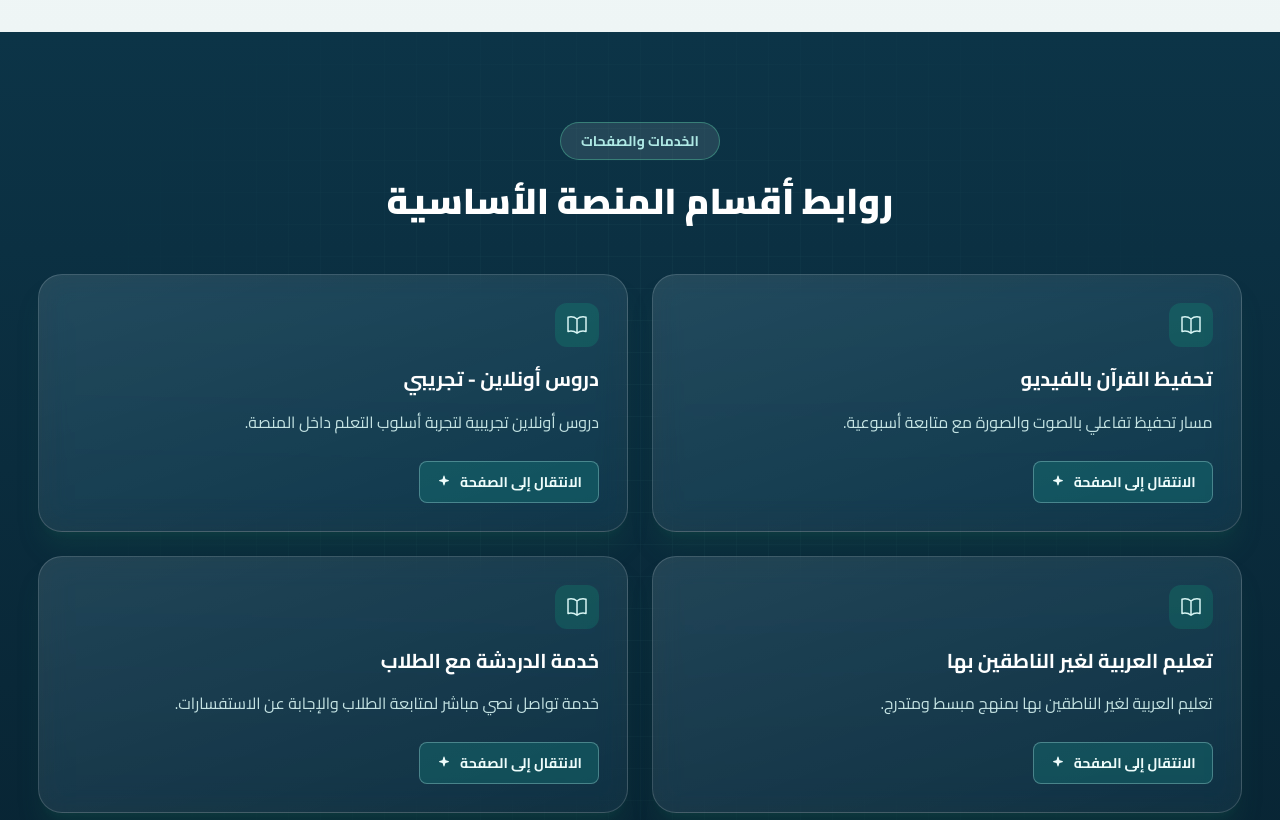
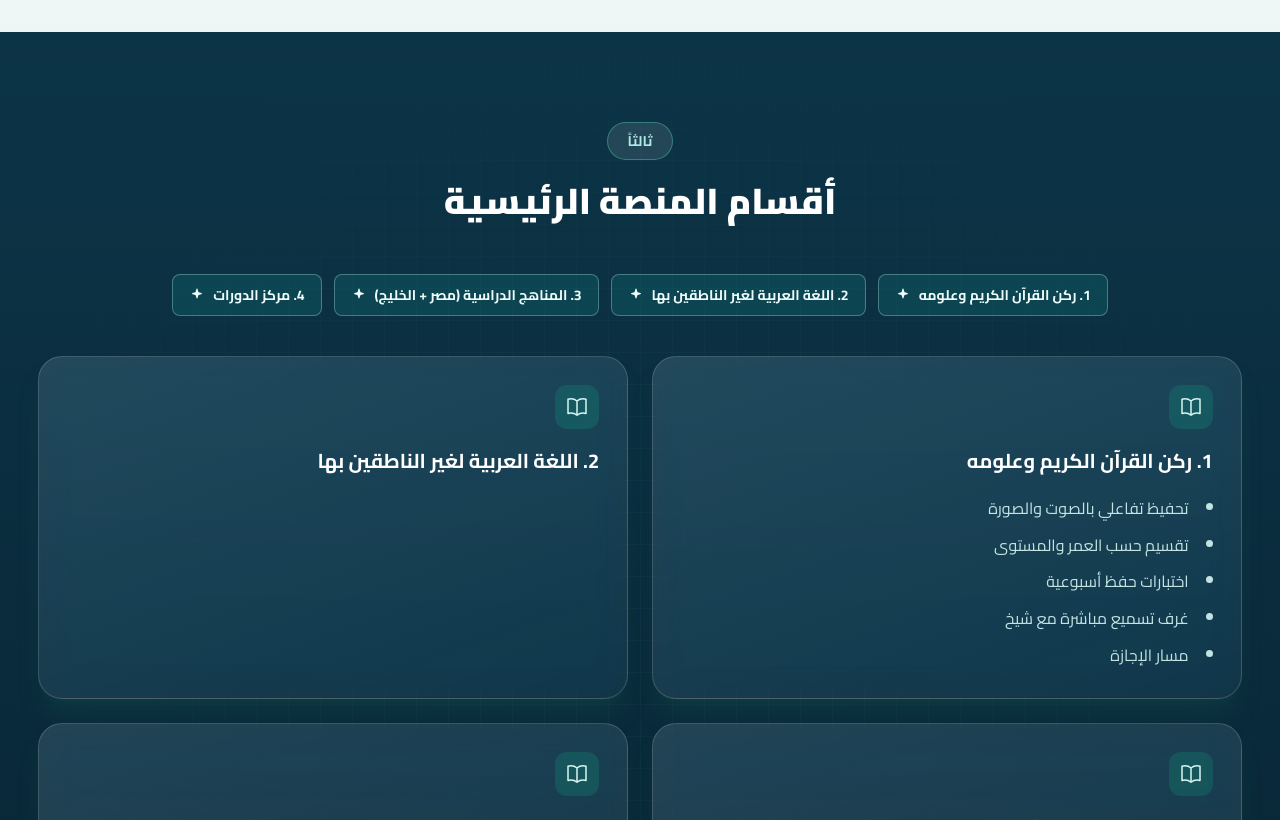
Before and after one commit to AdhamAltony/quran, a Next.js app: page / in a window 1280 px wide. Shown: the part 1980-2800 px from the top of the page. Built offline with nearby package versions, Linux system fonts and the light colour scheme.

Commit message:
Update landing page with in-page platform sections

```diff
--- a/src/app/page.js
+++ b/src/app/page.js
@@ -26,10 +26,9 @@ function UsersIcon({ className = "w-6 h-6" }) {
 
 const navLinks = [
   { label: "الرئيسية", href: "#hero" },
-  { label: "تحفيظ القرآن بالفيديو", href: "/video-tahfeez-quran" },
-  { label: "دروس أونلاين - تجريبي", href: "/online-droos-demo" },
-  { label: "تعليم العربية لغير الناطقين بها", href: "/arabic-for-non-speakers" },
-  { label: "خدمة الدردشة مع الطلاب", href: "/student-chat-service" },
+  { label: "هوية المنصة", href: "#identity" },
+  { label: "الفئات المستهدفة", href: "#audience" },
+  { label: "أقسام المنصة الرئيسية", href: "#platform-sections" },
   { label: "تواصل معنا", href: "#contact" },
 ];
 
@@ -41,26 +40,46 @@ const audienceSegments = [
   { title: "المعلمون والطلاب", description: "دورات تدريبية متخصصة." },
 ];
 
-const services = [
+const platformSections = [
   {
-    title: "تحفيظ القرآن بالفيديو",
-    href: "/video-tahfeez-quran",
-    description: "مسار تحفيظ تفاعلي بالصوت والصورة مع متابعة أسبوعية.",
+    id: "quran-and-sciences",
+    title: "1. ركن القرآن الكريم وعلومه",
+    items: [
+      "تحفيظ تفاعلي بالصوت والصورة",
+      "تقسيم حسب العمر والمستوى",
+      "اختبارات حفظ أسبوعية",
+      "غرف تسميع مباشرة مع شيخ",
+      "مسار الإجازة",
+    ],
   },
   {
-    title: "دروس أونلاين - تجريبي",
-    href: "/online-droos-demo",
-    description: "دروس أونلاين تجريبية لتجربة أسلوب التعلم داخل المنصة.",
+    id: "arabic-non-native",
+    title: "2. اللغة العربية لغير الناطقين بها",
+    items: [],
   },
   {
-    title: "تعليم العربية لغير الناطقين بها",
-    href: "/arabic-for-non-speakers",
-    description: "تعليم العربية لغير الناطقين بها بمنهج مبسط ومتدرج.",
+    id: "egypt-gulf-curricula",
+    title: "3. المناهج الدراسية (مصر + الخليج)",
+    items: [
+      "لغة عربية",
+      "اللغات الأجنبية: (الإنجليزية، الفرنسية، الألمانية)",
+      "الرياضيات (منهج: عربي - إنجليزي)",
+      "العلوم: الفيزياء والكيمياء والأحياء (منهج: عربي – إنجليزي)",
+      "الدراسات اجتماعية: تاريخ وجغرافيا.",
+      "تربية إسلامية.",
+    ],
   },
   {
-    title: "خدمة الدردشة مع الطلاب",
-    href: "/student-chat-service",
-    description: "خدمة تواصل نصي مباشر لمتابعة الطلاب والإجابة عن الاستفسارات.",
+    id: "courses-center",
+    title: "4. مركز الدورات",
+    intro: "نوع الدورة",
+    items: [
+      "النحو: تأسيس وتوظيف",
+      "الصرف",
+      "العَروض",
+      "البلاغة",
+      "إعدا معلم اللغة العربية للناطقين بغيرها",
+    ],
   },
 ];
 
@@ -93,7 +112,7 @@ function Navbar() {
             </div>
 
             <Link
-              href="#services"
+              href="#platform-sections"
               className="glow-button inline-flex items-center justify-center rounded-lg bg-gradient-to-l from-emerald-500 to-emerald-600 px-4 py-2.5 text-xs font-bold text-white transition-all hover:-translate-y-0.5 hover:from-emerald-400 hover:to-emerald-500 sm:px-7 sm:py-3 sm:text-sm"
             >
               ابدأ التعلّم
@@ -132,7 +151,7 @@ function HeroSection() {
 
           <div className="flex flex-col items-center justify-center gap-4 sm:flex-row">
             <Link
-              href="#services"
+              href="#platform-sections"
               className="glow-button inline-flex w-full items-center justify-center rounded-xl bg-gradient-to-l from-emerald-500 to-emerald-600 px-7 py-3.5 text-sm font-bold text-white transition-all hover:-translate-y-0.5 hover:from-emerald-400 hover:to-emerald-500 sm:w-auto"
             >
               استكشف خدماتنا
@@ -210,31 +229,44 @@ function AudienceSection() {
 
 function ServicesSection() {
   return (
-    <section id="services" className="section-spacing relative overflow-hidden bg-gradient-to-b from-[#0c3447] via-[#0a2c3d] to-[#082433]">
+    <section id="platform-sections" className="section-spacing relative overflow-hidden bg-gradient-to-b from-[#0c3447] via-[#0a2c3d] to-[#082433]">
       <div className="hero-mesh" />
       <div className="site-container relative z-10">
         <div className="mb-12 text-center">
-          <span className="mb-4 inline-block rounded-full border border-emerald-300/35 bg-white/10 px-5 py-2 text-sm font-bold text-emerald-200">الخدمات والصفحات</span>
+          <span className="mb-4 inline-block rounded-full border border-emerald-300/35 bg-white/10 px-5 py-2 text-sm font-bold text-emerald-200">ثالثاً</span>
           <h2 className="text-3xl font-black text-white sm:text-4xl" style={{ lineHeight: 1.4 }}>
-            روابط أقسام المنصة الأساسية
+            أقسام المنصة الرئيسية
           </h2>
         </div>
 
+        <div className="mb-10 flex flex-wrap items-center justify-center gap-3">
+          {platformSections.map((section) => (
+            <Link
+              key={section.id}
+              href={`#${section.id}`}
+              className="inline-flex items-center gap-2 rounded-lg border border-emerald-200/35 bg-emerald-500/15 px-4 py-2.5 text-sm font-bold text-emerald-50 transition-colors hover:bg-emerald-500/25"
+            >
+              {section.title}
+              <SparkIcon className="h-4 w-4" />
+            </Link>
+          ))}
+        </div>
+
         <div className="grid grid-cols-1 gap-6 md:grid-cols-2">
-          {services.map((service) => (
-            <article key={service.href} className="glass card-hover rounded-3xl p-7 shadow-xl shadow-emerald-900/30">
+          {platformSections.map((section) => (
+            <article id={section.id} key={section.id} className="glass card-hover rounded-3xl p-7 shadow-xl shadow-emerald-900/30">
               <div className="mb-4 inline-flex h-11 w-11 items-center justify-center rounded-xl bg-emerald-400/15 text-emerald-100">
                 <BookIcon className="h-6 w-6" />
               </div>
-              <h3 className="mb-3 text-xl font-bold leading-relaxed text-white">{service.title}</h3>
-              <p className="mb-6 text-emerald-100/90">{service.description}</p>
-              <Link
-                href={service.href}
-                className="inline-flex items-center gap-2 rounded-lg border border-emerald-200/35 bg-emerald-500/20 px-4 py-2.5 text-sm font-bold text-emerald-50 transition-colors hover:bg-emerald-500/30"
-              >
-                الانتقال إلى الصفحة
-                <SparkIcon className="h-4 w-4" />
-              </Link>
+              <h3 className="mb-4 text-xl font-bold leading-relaxed text-white">{section.title}</h3>
+              {section.intro ? <p className="mb-3 text-emerald-100/95">{section.intro}</p> : null}
+              {section.items.length ? (
+                <ul className="list-inside list-disc space-y-2 text-emerald-100/90">
+                  {section.items.map((item) => (
+                    <li key={item}>{item}</li>
+                  ))}
+                </ul>
+              ) : null}
             </article>
           ))}
         </div>
```
